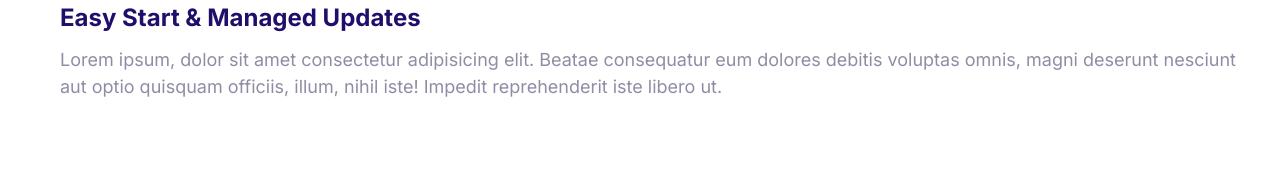
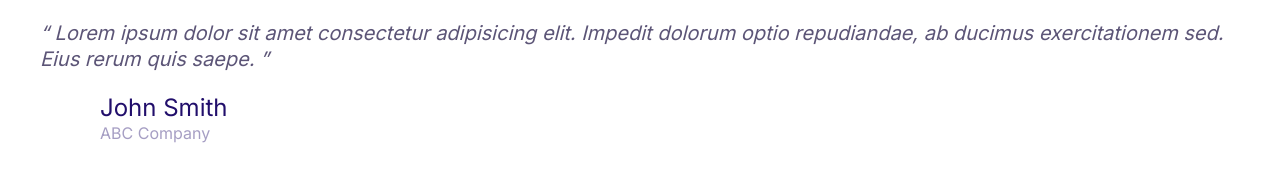
Before and after one commit to elainegrace/mosh-htmlcss, a plain HTML site: page index.html in a window 1280 px wide. Drawn offline with Linux system fonts and the light colour scheme.

Commit message:
Made quote template.

```diff
--- a/css/styles.css
+++ b/css/styles.css
@@ -4,6 +4,7 @@
   --color-accent: #ff3400;
   --color-heading: #210e6b;
   --color-body: #918ca4;
+  --color-body-darker: #5c5577;
   --color-border: #ccc;
   --border-radius: 30px;
 }
@@ -383,3 +384,52 @@ an image BEFORE the content of the
 .media__image {
   margin-top: 1rem;
 }
+
+/* Quotes */
+.quote {
+  font-size: 3rem;
+  font-style: italic;
+  color: var(--color-body-darker);
+  line-height: 1.3;
+}
+
+.quote__text::before {
+  content: open-quote;
+}
+
+.quote__text::after {
+  content: close-quote;
+}
+
+.quote__author {
+  font-size: 3rem;
+  font-weight: 500;
+  font-style: normal;
+  margin-bottom: 0;
+}
+
+.quote__organization {
+  color: var(--color-heading);
+  opacity: 0.4;
+  font-size: 2rem;
+  font-style: normal;
+}
+
+.quote--line {
+  position: relative;
+  bottom: 10px;
+}
+
+@media screen and (min-width: 1024px) {
+  .quote {
+    font-size: 2rem;
+  }
+
+  .quote__organization {
+    font-size: 1.6rem;
+  }
+
+  .quote__author {
+    font-size: 2.4rem;
+  }
+}
--- a/index.html
+++ b/index.html
@@ -15,22 +15,26 @@
   </head>
 
   <body>
+    <blockquote class="quote">
+      <p class="quote__text">
+        Lorem ipsum dolor sit amet consectetur adipisicing elit. Impedit dolorum
+        optio repudiandae, ab ducimus exercitationem sed. Eius rerum quis saepe.
+      </p>
+
+      <footer>
         <div class="media">
           <div class="media__image">
-        <svg class="icon icon--primary">
-          <use xlink:href="images/sprite.svg#snap"></use>
+            <svg class="icon icon--primary quote__line">
+              <use xlink:href="images/sprite.svg#line"></use>
             </svg>
           </div>
 
           <div class="media__body">
-        <h3 class="media__title">Easy Start & Managed Updates</h3>
-        <p>
-          Lorem ipsum, dolor sit amet consectetur adipisicing elit. Beatae
-          consequatur eum dolores debitis voluptas omnis, magni deserunt
-          nesciunt aut optio quisquam officiis, illum, nihil iste! Impedit
-          reprehenderit iste libero ut.
-        </p>
+            <h3 class="media__title quote__author">John Smith</h3>
+            <p class="quote__organization">ABC Company</p>
           </div>
         </div>
+      </footer>
+    </blockquote>
   </body>
 </html>
```
Also changed, not shown: components/quotes.html (added, +21 -0 lines). Lines whose indentation alone changed are shown as unchanged.
